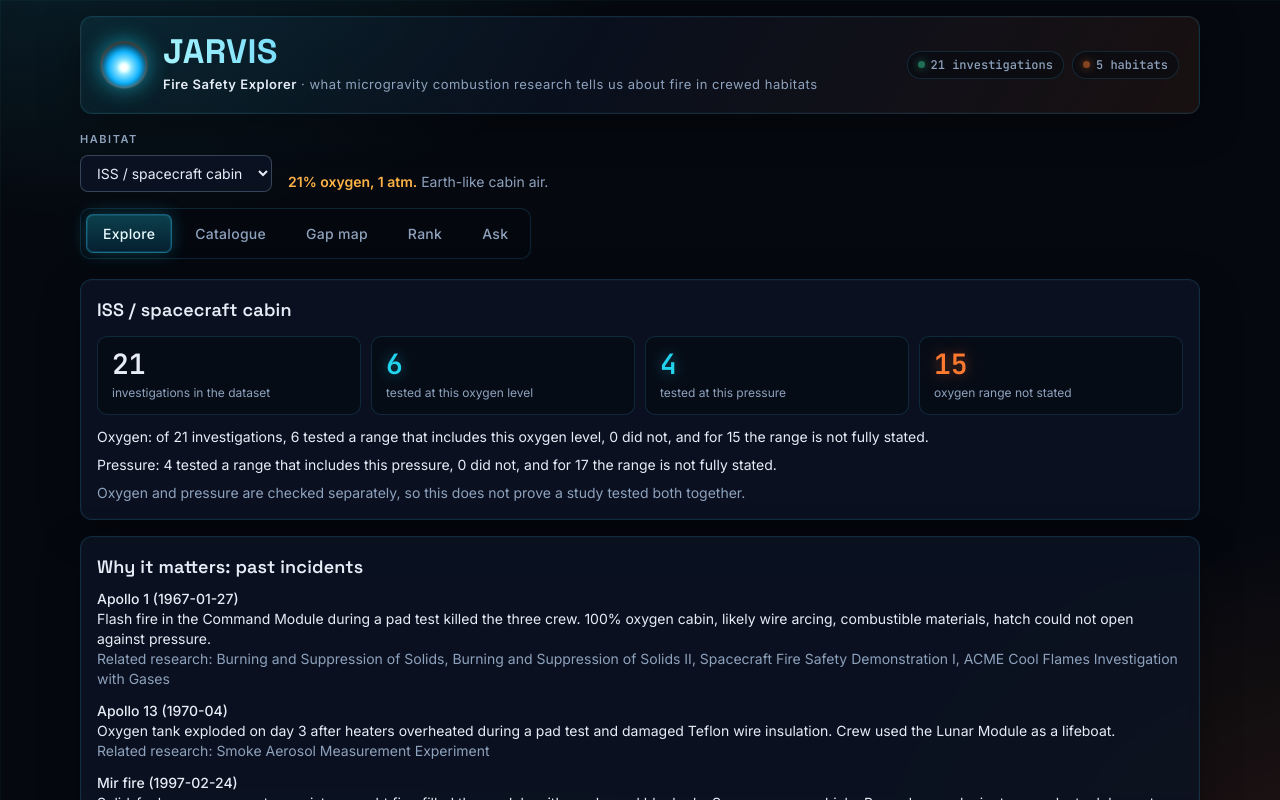
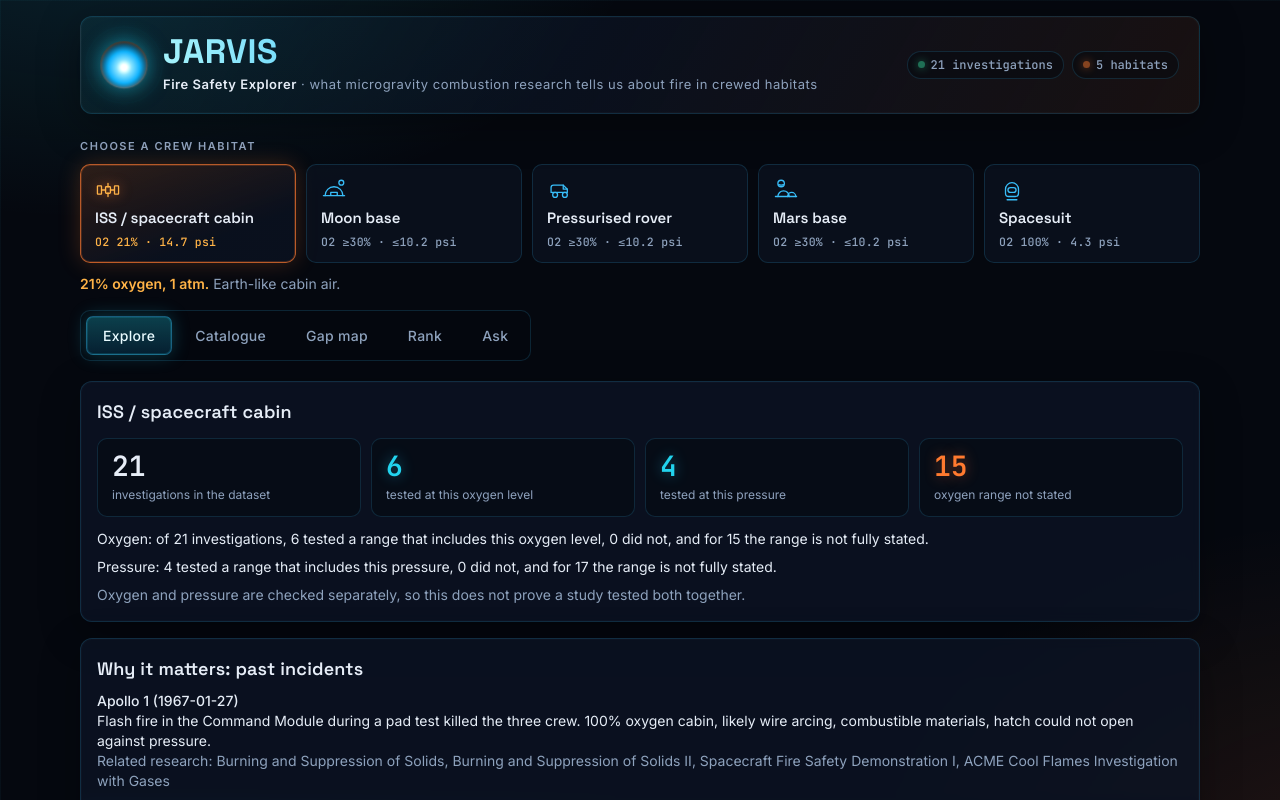
Before and after one commit to Priyankv18/jarvis-flame-in-freefall, a React (Vite) app: page / in a window 1280 px wide. Shown: the top 800 px of the page. Built offline with nearby package versions, Linux system fonts and the light colour scheme.

Commit message:
Habitat picker: glowing cards with icons and O2/pressure readouts

```diff
--- a/src/App.jsx
+++ b/src/App.jsx
@@ -7,6 +7,70 @@ import AskPanel from './components/AskPanel.jsx'
 import { coversO2, coversPressure, habitatText } from './lib/format.js'
 
 const TABS = ['Explore', 'Catalogue', 'Gap map', 'Rank', 'Ask']
+
+// Short "O2 / pressure" readout for a habitat card, from the habitat's own fields.
+function habitatReadout(h) {
+  const o2 = h.o2 != null ? `${h.o2}%` : h.o2_min != null ? `≥${h.o2_min}%` : '?'
+  const psi = h.pressure_psi ?? (h.pressure_atm != null ? Math.round(h.pressure_atm * 147) / 10 : null)
+  const open = h.pressure_atm_max != null && h.pressure_atm == null
+  return `O2 ${o2} · ${psi == null ? '? psi' : `${open ? '≤' : ''}${psi} psi`}`
+}
+
+// Simple line icons for each habitat (generic shapes, no logos).
+function HabitatIcon({ id }) {
+  const common = { width: 26, height: 26, viewBox: '0 0 32 32', fill: 'none', stroke: 'currentColor', strokeWidth: 1.6, strokeLinecap: 'round', strokeLinejoin: 'round', 'aria-hidden': true }
+  switch (id) {
+    case 'iss':
+      return (
+        <svg {...common}>
+          <rect x="13" y="12" width="6" height="8" rx="1" />
+          <path d="M16 12V8M16 20v4M13 16H8M19 16h5" />
+          <rect x="3" y="11" width="5" height="10" rx="0.5" />
+          <rect x="24" y="11" width="5" height="10" rx="0.5" />
+        </svg>
+      )
+    case 'moon_base':
+      return (
+        <svg {...common}>
+          <path d="M5 23a11 11 0 0 1 22 0" />
+          <path d="M3 23h26M12 23v-4h8v4" />
+          <circle cx="25" cy="7" r="3" />
+        </svg>
+      )
+    case 'rover':
+      return (
+        <svg {...common}>
+          <path d="M5 19v-6a3 3 0 0 1 3-3h12l5 5v4z" />
+          <path d="M20 10v5h5" />
+          <circle cx="10" cy="22" r="3" />
+          <circle cx="22" cy="22" r="3" />
+        </svg>
+      )
+    case 'mars_base':
+      return (
+        <svg {...common}>
+          <path d="M6 24a7 7 0 0 1 14 0M18 24a5 5 0 0 1 10 0" />
+          <path d="M3 24h26" />
+          <circle cx="10" cy="8" r="4" />
+          <path d="M7 9.5c2 .8 4 .8 6 0" />
+        </svg>
+      )
+    case 'suit':
+      return (
+        <svg {...common}>
+          <path d="M8 15a8 8 0 0 1 16 0v5a4 4 0 0 1-4 4h-8a4 4 0 0 1-4-4z" />
+          <rect x="11" y="13" width="10" height="6" rx="3" />
+          <path d="M10 28h12" />
+        </svg>
+      )
+    default:
+      return (
+        <svg {...common}>
+          <circle cx="16" cy="16" r="9" />
+        </svg>
+      )
+  }
+}
 
 export default function App() {
   const [tab, setTab] = useState('Explore')
@@ -55,19 +119,27 @@ export default function App() {
         </div>
       </header>
 
-      <div className="mb-4 flex flex-wrap items-end gap-4">
-        <label className="flex flex-col gap-1 text-sm font-medium text-slate-800">
-          <span className="jv-label">Habitat</span>
-          <select
-            className="mt-1 rounded border border-slate-400 bg-white px-3 py-2 font-normal"
-            value={habitatId}
-            onChange={(e) => setHabitatId(e.target.value)}
-          >
-            {habitats.map((h) => (
-              <option key={h.id} value={h.id}>{h.name}</option>
-            ))}
-          </select>
-        </label>
+      <div className="mb-4">
+        <span className="jv-label" id="habitat-label">Choose a crew habitat</span>
+        <div className="jv-habitats" role="radiogroup" aria-labelledby="habitat-label">
+          {habitats.map((h) => {
+            const on = h.id === habitatId
+            return (
+              <button
+                key={h.id}
+                type="button"
+                role="radio"
+                aria-checked={on}
+                className={`jv-habitat${on ? ' on' : ''}`}
+                onClick={() => setHabitatId(h.id)}
+              >
+                <HabitatIcon id={h.id} />
+                <span className="jv-habitat-name">{h.name}</span>
+                <span className="jv-habitat-read">{habitatReadout(h)}</span>
+              </button>
+            )
+          })}
+        </div>
         {habitat && <p className="jv-habitat-note"><b>{habitatText(habitat)}.</b> {habitat.note}</p>}
       </div>
 
--- a/src/index.css
+++ b/src/index.css
@@ -132,7 +132,40 @@ body {
 
 /* ---------- Habitat bar and tabs ---------- */
 .jv-label { font-size: 11px; font-weight: 600; letter-spacing: 0.14em; text-transform: uppercase; color: var(--jv-muted); }
-.jv-habitat-note { color: var(--jv-muted); font-size: 14px; max-width: 80ch; }
+.jv-habitat-note { color: var(--jv-muted); font-size: 14px; max-width: 80ch; margin: 10px 0 0; }
+
+/* Habitat picker cards */
+.jv-habitats { display: grid; grid-template-columns: repeat(auto-fit, minmax(150px, 1fr)); gap: 10px; margin-top: 8px; }
+.jv-habitat {
+  display: flex;
+  flex-direction: column;
+  align-items: flex-start;
+  gap: 6px;
+  padding: 12px 14px;
+  text-align: left;
+  color: var(--jv-muted);
+  background: rgba(12, 20, 36, 0.6);
+  border: 1px solid var(--jv-line);
+  border-radius: 10px;
+  cursor: pointer;
+  transition: border-color 0.15s, box-shadow 0.15s, transform 0.15s, color 0.15s;
+}
+.jv-habitat:hover { color: var(--jv-text); border-color: var(--jv-line-strong); transform: translateY(-1px); }
+.jv-habitat svg { color: var(--jv-cyan); }
+.jv-habitat-name { font-family: var(--jv-display); font-size: 15px; font-weight: 600; color: var(--jv-text); line-height: 1.2; }
+.jv-habitat-read { font-family: var(--jv-mono); font-size: 11.5px; letter-spacing: 0.02em; }
+.jv-habitat.on {
+  color: var(--jv-text);
+  border-color: rgba(255, 122, 47, 0.7);
+  background: linear-gradient(160deg, rgba(255, 122, 47, 0.16), rgba(12, 20, 36, 0.7) 70%);
+  box-shadow: 0 0 22px rgba(255, 122, 47, 0.22), 0 0 0 1px rgba(255, 122, 47, 0.2) inset;
+}
+.jv-habitat.on svg { color: var(--jv-ember-hi); filter: drop-shadow(0 0 6px rgba(255, 122, 47, 0.6)); }
+.jv-habitat.on .jv-habitat-read { color: var(--jv-ember-hi); }
+@media (max-width: 640px) {
+  .jv-habitats { grid-template-columns: repeat(2, 1fr); }
+  .jv-habitat { padding: 10px 12px; }
+}
 .jv-habitat-note b { color: var(--jv-ember-hi); font-weight: 600; }
 
 .jv-tabs { display: flex; flex-wrap: wrap; gap: 6px; padding: 5px; border: 1px solid var(--jv-line); border-radius: 10px; background: rgba(5, 8, 15, 0.55); width: fit-content; max-width: 100%; }
```
